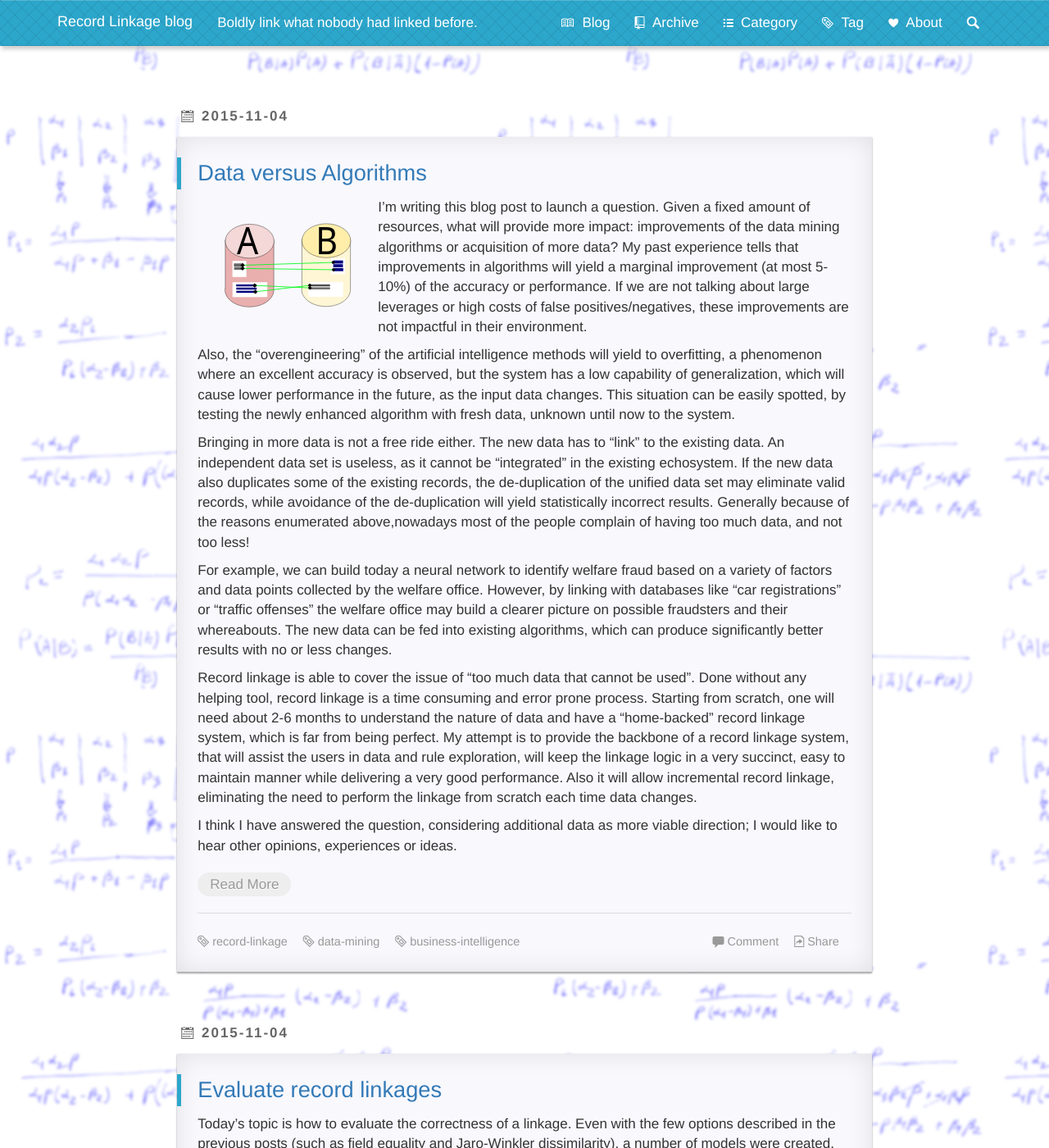
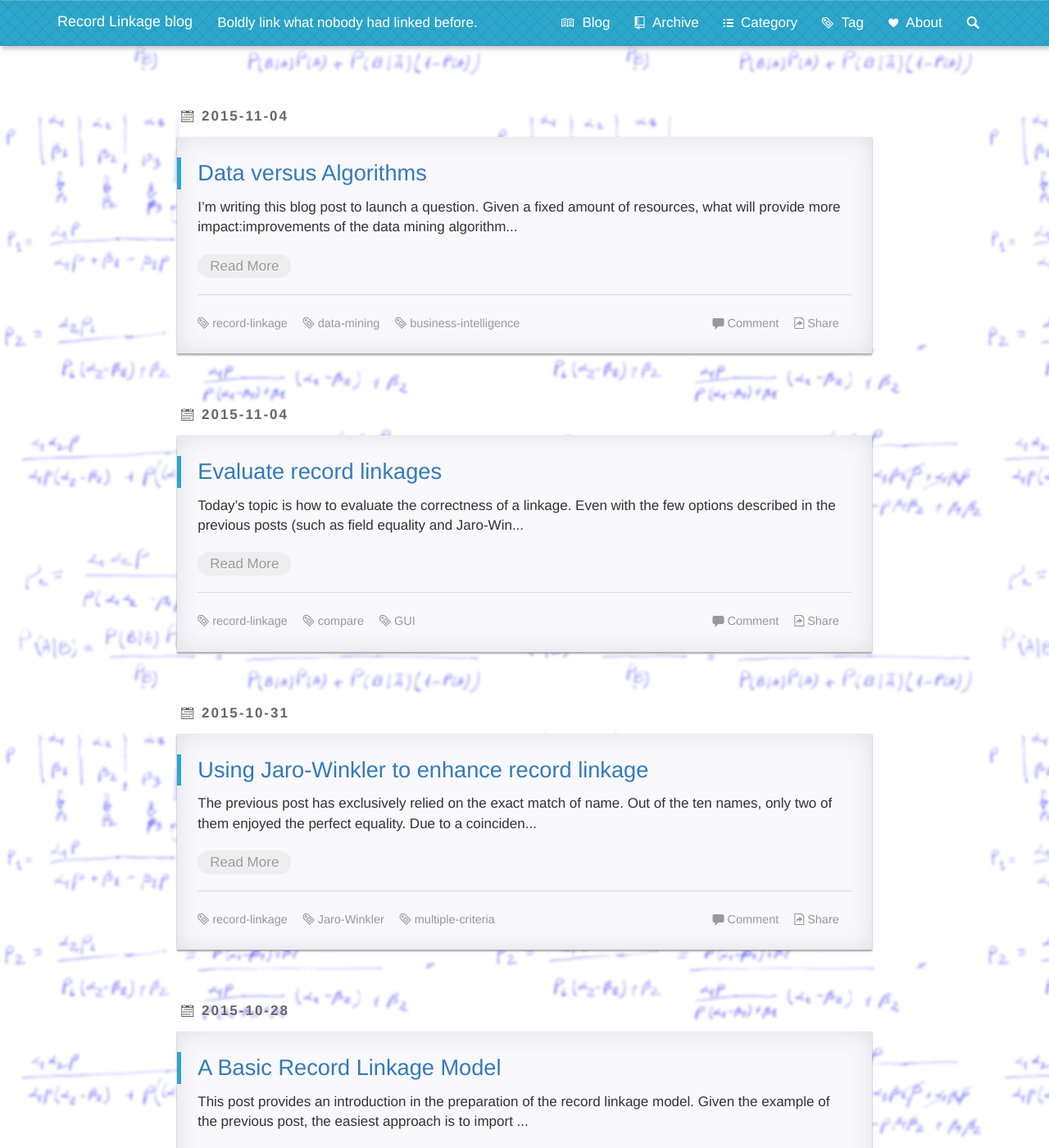
Before and after one commit to RazvanML/reco-link, a Jekyll site: the page built from index.html, in a window 1280 px wide and 1400 px high. Shown: the whole window at 82% size. Built offline with Jekyll 4.4.1, drawn with Linux system fonts in a browser that asks for light colours; nearby versions of some CDN libraries; Markdown is read by kramdown in place of the engine named in the settings; the list of posts is cut into pages by our own code; comment, search, counter and statistics services are not loaded; some of the changed text lies outside the part shown.

Commit message:
Fixing index of the main page

```diff
--- a/_posts/2015-11-04-Data vs Algorithms.md
+++ b/_posts/2015-11-04-Data vs Algorithms.md
@@ -25,7 +25,7 @@ existing records, the de-duplication of the unified data set may eliminate valid
 de-duplication will yield statistically incorrect results. Generally because of the reasons
 enumerated above,nowadays most of the people complain of having too much data, and not too less!
 
-For example, we can build today a neural network to identify welfare fraud based on a variety of factors and data points collected
+For example, we can build today a machine learning system to identify welfare fraud based on a variety of factors and data points collected
 by the welfare office. However, by linking with databases like "car registrations" or "traffic offenses" the welfare
 office may build a clearer picture on possible fraudsters and their whereabouts. The new data can be fed into existing
 algorithms, which can produce significantly better results with no or less changes.
--- a/index.html
+++ b/index.html
@@ -16,7 +16,7 @@ styles: [article-list.css]
                   <a class="title" href="{{ post.url | prepend: site.baseurl | prepend: site.url }}">
                       {{ post.title }}
                   </a>
-                  <p>{% if post.excerpt.size > 32 %}{{ post.excerpt }}{% else %}{{ post.content | strip_html | strip_newlines | truncate: 160 }}{% endif %}</p>
+                  <p>{{ post.content | strip_html | strip_newlines | truncate: 160 }}</p>
                   <a class="readmore" href="{{ post.url | prepend: site.baseurl | prepend: site.url }}">Read More</a>
                   <footer>
                       {% for tag in post.tags %}
```
